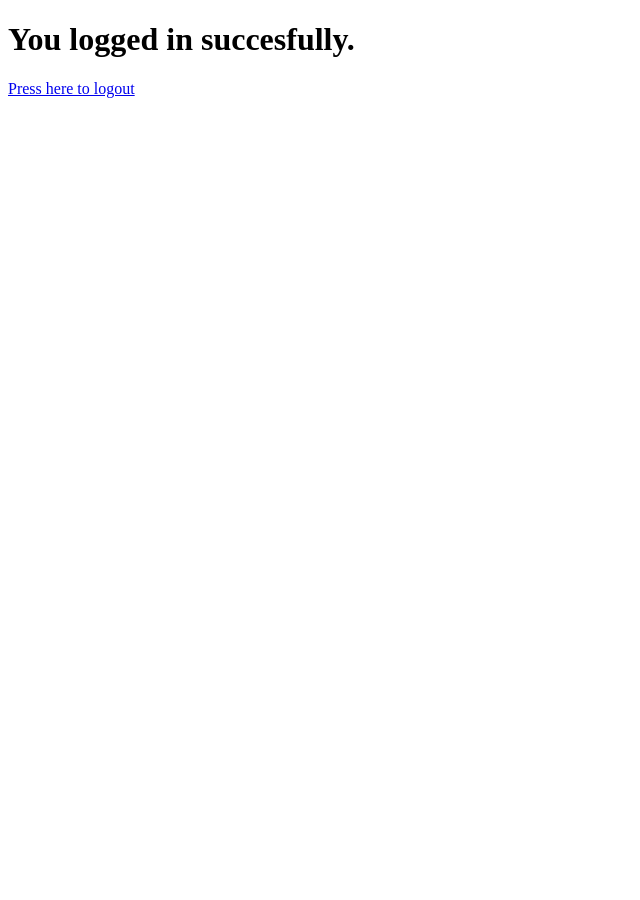
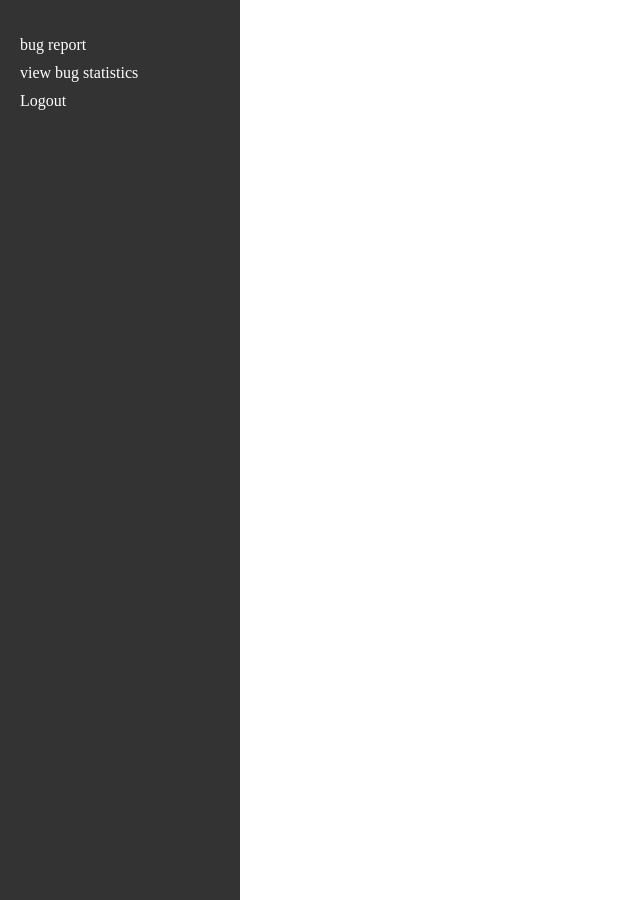
Before and after one commit to bhav2134/bug-report, a Flask app: page /dashboard in a window 1280 px wide. Shown: the whole page, without its empty margins (0-640 px from the left). Run offline with Flask 3, Linux system fonts and the light colour scheme.

Commit message:
made dashboard nav

```diff
--- a/app.py
+++ b/app.py
@@ -28,6 +28,14 @@ class User(db.Model, UserMixin):
     username = db.Column(db.String(20), nullable=False, unique=True)
     email = db.Column(db.String(50), nullable=False, unique=True)
     password = db.Column(db.String(80), nullable=False)
+
+class Bug(db.Model, UserMixin):
+    id = db.Column(db.Integer, primary_key=True)
+    username = db.Column(db.String(20), nullable=False)
+    email = db.Column(db.String(50), nullable=False)
+    bug_description=db.Column(db.String(800), nullable=False)
+    bug_status=db.Column(db.String(20), nullable=True)
+
 
 class RegisterForm(FlaskForm):
     username = StringField(validators=[InputRequired(), Length(min=4, max=20)], render_kw={"placeholder": "Username"})
--- a/templates/dashboard.html
+++ b/templates/dashboard.html
@@ -7,11 +7,52 @@
     <meta name="viewport" content="width=device-width, initial-scale=1.0">
     <link rel="icon" href="../static/ladybug-bug-svgrepo-com.svg" type="image/x-icon">
     <title>Bug Report Dashboard</title>
+    <style>
+        /* CSS styles for the navigation bar */
+        .navbar {
+            width: 200px;
+            height: 100%;
+            position: fixed;
+            top: 0;
+            left: 0;
+            background-color: #333;
+            padding: 20px;
+            color: white;
+        }
+
+        .navbar ul {
+            list-style-type: none;
+            padding: 0;
+        }
+
+        .navbar li {
+            margin-bottom: 10px;
+        }
+
+        .navbar li a {
+            color: white;
+            text-decoration: none;
+        }
+
+        .logout {
+            position: absolute;
+            bottom: 20px;
+        }
+    </style>
 </head>
 
 <body>
-    <h1>You logged in succesfully.</h1>
-    <a href="{{url_for('logout')}}">Press here to logout</a>
+    <div class="navbar">
+        <ul>
+            <li><a href="">bug report</a></li>
+            <li><a href="">view bug statistics</a></li>
+            <li><a href="{{url_for('logout')}}">Logout</a></li>
+
+        </ul>
+    </div>
+    <div style="margin-left: 200px;"> <!-- Adjust margin-left to match navbar width -->
+        <!-- Content on the right side of the screen -->
+    </div>
 </body>
 
 </html>
```
Also changed, not shown: instance/database.db.
